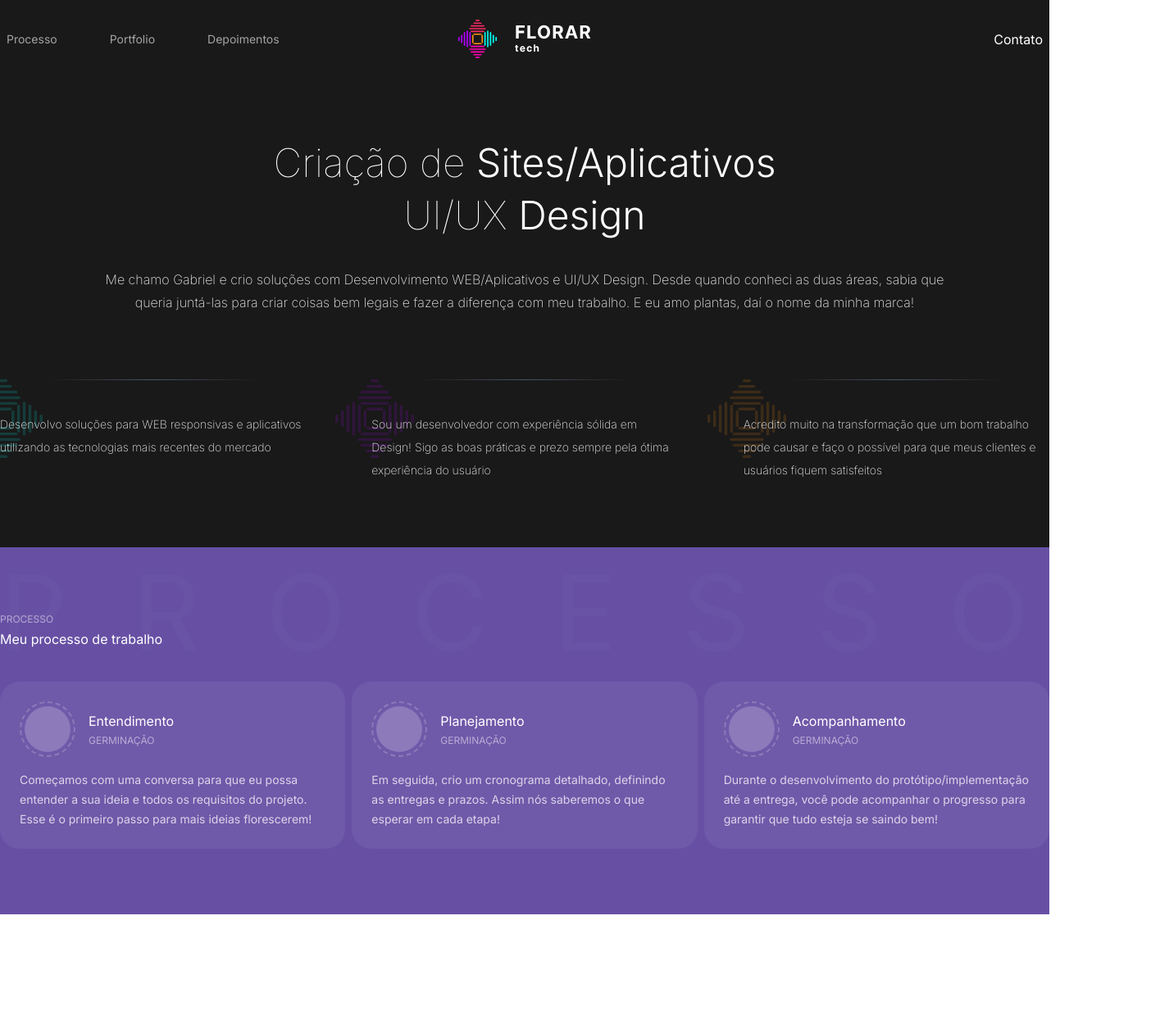
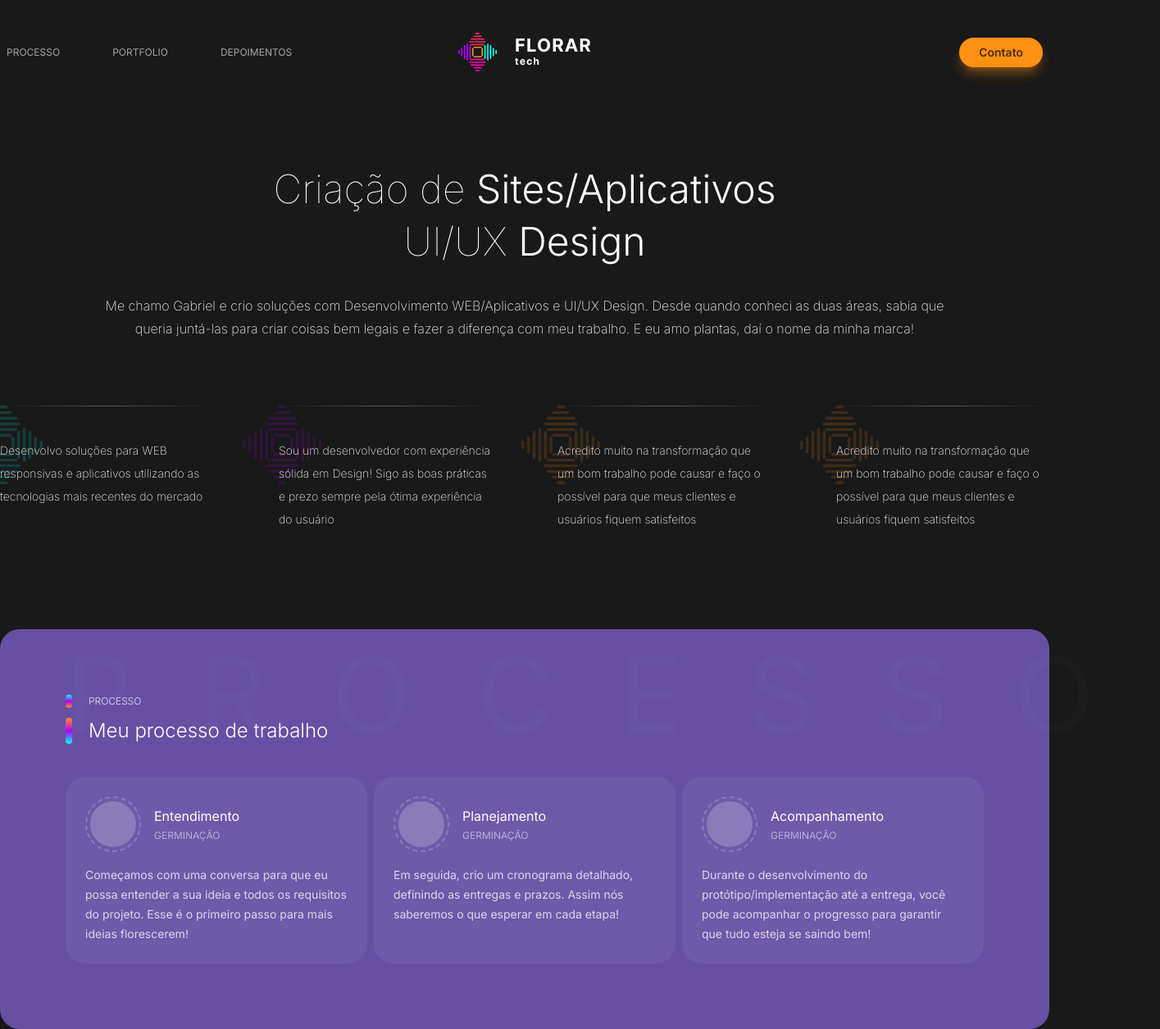
Before and after one commit to poesiabinaria/florar-tech, a React (Create React App) app: page / in a window 1280 px wide. Shown: the whole page at 82% size, 1415 px wide, since content can reach past the window. Before the commit the page ends 1116 px from the top, so only its background shows below. Built offline with nearby package versions, Linux system fonts and the light colour scheme.

Commit message:
update layout

```diff
--- a/src/App.js
+++ b/src/App.js
@@ -5,10 +5,10 @@ import logo from "./img/logo.svg";
 
 const App = () => {
   return (
-    <div className="App">
-      <header className="bg-dark px-2 py-6">
+    <div>
+      <header className="px-2 py-10">
         <nav className="container mx-auto flex items-center justify-between text-white">
-          <ul className="flex items-center gap-16 text-sm basis-1/3">
+          <ul className="flex items-center gap-16 uppercase font-extgralight text-xs basis-1/3">
             <li className="opacity-60 hover:opacity-100">Processo</li>
             <li className="opacity-60 hover:opacity-100">Portfolio</li>
             <li className="opacity-60 hover:opacity-100">Depoimentos</li>
@@ -19,12 +19,14 @@ const App = () => {
           </div>
 
           <div className="basis-1/3 text-end">
-            <button>Contato</button>
+            <button className="transition-all ease-out duration-100 bg-yellow-500 text-yellow-900 shadow-lg shadow-yellow-500/40 hover:shadow-yellow-500/60 text-sm font-semibold px-6 py-2 rounded-full">
+              Contato
+            </button>
           </div>
         </nav>
       </header>
 
-      <div id="hero" className="bg-dark text-white py-20">
+      <div id="hero" className="text-white py-20">
         <div id="action-container" className="container mx-auto text-center">
           <h1 className="font-thin text-5xl mb-10">
             <span>
@@ -45,7 +47,7 @@ const App = () => {
 
         <div
           id="feature-cards"
-          className="container mx-auto grid grid-cols-3 gap-20 mt-20"
+          className="container mx-auto grid grid-cols-4 gap-20 mt-20"
         >
           <FeatureCard
             iconColor="blue"
@@ -61,17 +63,34 @@ const App = () => {
             iconColor="yellow"
             content="Acredito muito na transformação que um bom trabalho pode causar e faço o possível para que meus clientes e usuários fiquem satisfeitos"
           />
+
+          <FeatureCard
+            iconColor="yellow"
+            content="Acredito muito na transformação que um bom trabalho pode causar e faço o possível para que meus clientes e usuários fiquem satisfeitos"
+          />
         </div>
       </div>
 
-      <div id="work-process" className="relative bg-violet text-white py-20">
+      <div
+        id="work-process"
+        className="container mx-auto relative bg-violet text-white px-20 py-20 mt-10 rounded-3xl"
+      >
         <div className="absolute w-full top-4 uppercase text-9xl text-white/[0.02] text-center font-bold tracking-[5rem]">
           Processo
         </div>
-        <div className="container mx-auto">
-          <div className="mb-10">
-            <div className="text-xs text-white/50 uppercase mb-1">Processo</div>
-            <h2>Meu processo de trabalho</h2>
+        <div>
+          <div className="mb-10 font-light">
+            <div className="relative">
+              <div className="absolute top-0 h-full w-2 rounded-xl bg-gradient-to-t from-yellow-500 via-pink to-blue" />
+              <div className="text-xs text-white/80 uppercase mb-3 ml-7">
+                Processo
+              </div>
+            </div>
+
+            <div className="relative">
+              <div className="absolute top-0 h-full w-2 rounded-xl bg-gradient-to-t from-blue via-pink to-yellow-500" />
+              <h2 className="text-2xl ml-7">Meu processo de trabalho</h2>
+            </div>
           </div>
 
           <div className="grid grid-cols-3 gap-2">
--- a/src/index.css
+++ b/src/index.css
@@ -8,7 +8,7 @@ body {
   margin: 0;
   -webkit-font-smoothing: antialiased;
   -moz-osx-font-smoothing: grayscale;
-
+  background-color: #191919;
   font-family: "Inter", serif;
   font-optical-sizing: auto;
   font-weight: 400;
--- a/tailwind.config.js
+++ b/tailwind.config.js
@@ -6,6 +6,9 @@ module.exports = {
       colors: {
         dark: "#191919",
         violet: "#6750A4",
+        blue: "#00FFF2",
+        pink: "#B200FF",
+        yellow: { 500: "#FF9113", 900: "#4E2C06" },
       },
     },
     fontWeight: {
```
